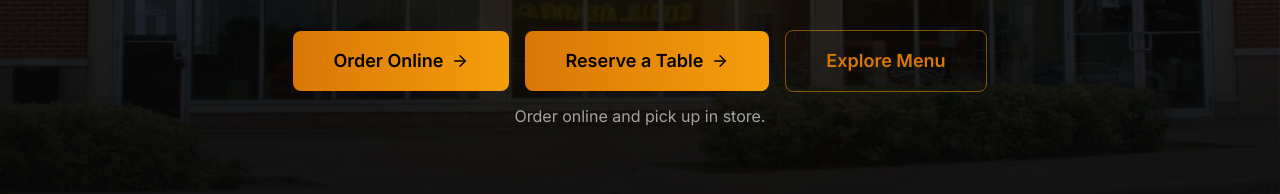
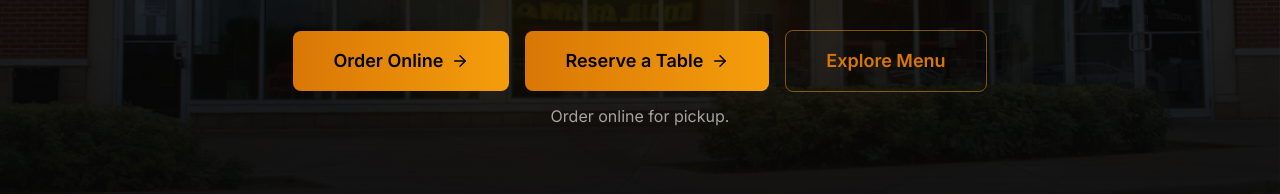
Before and after one commit to bjrfx/masakali-california, a React (Create React App) app: page / in a window 1280 px wide. Shown: the part 483-677 px from the top of the page. Built offline with nearby package versions, Linux system fonts and the light colour scheme; a web font is replaced by a local one.

Commit message:
Shorten pickup copy on Home page
Simplify the call-to-action text in src/pages/Home.js by changing "Order online and pick up in store." to "Order online for pickup." for a more concise and consistent message.

```diff
--- a/src/pages/Home.js
+++ b/src/pages/Home.js
@@ -226,7 +226,7 @@ export default function Home() {
             transition={{ duration: 0.8, delay: 0.68 }}
             className="text-neutral-400 text-sm md:text-base mt-3"
           >
-            Order online and pick up in store.
+            Order online for pickup.
           </motion.p>
 
           <motion.div
```
Also changed, not shown: 7 other files (tests, documents, lock files or other folders).
